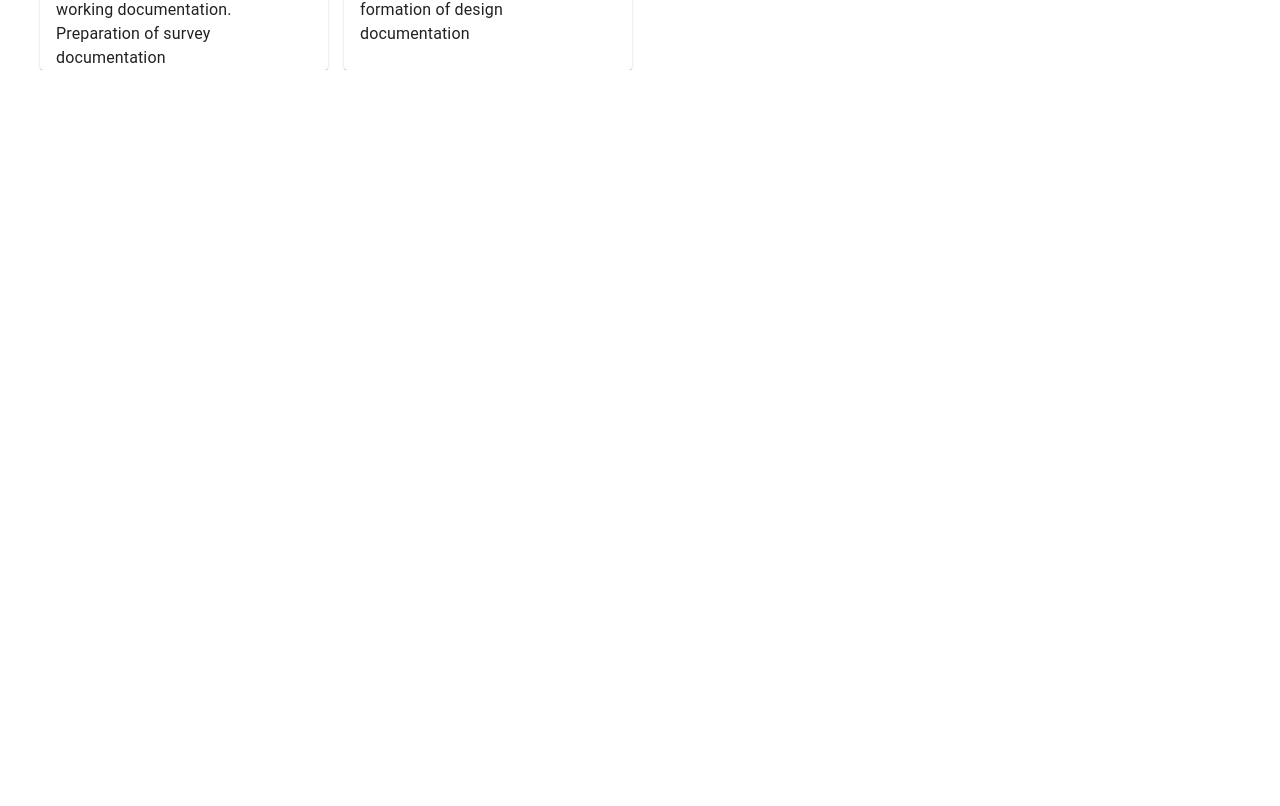
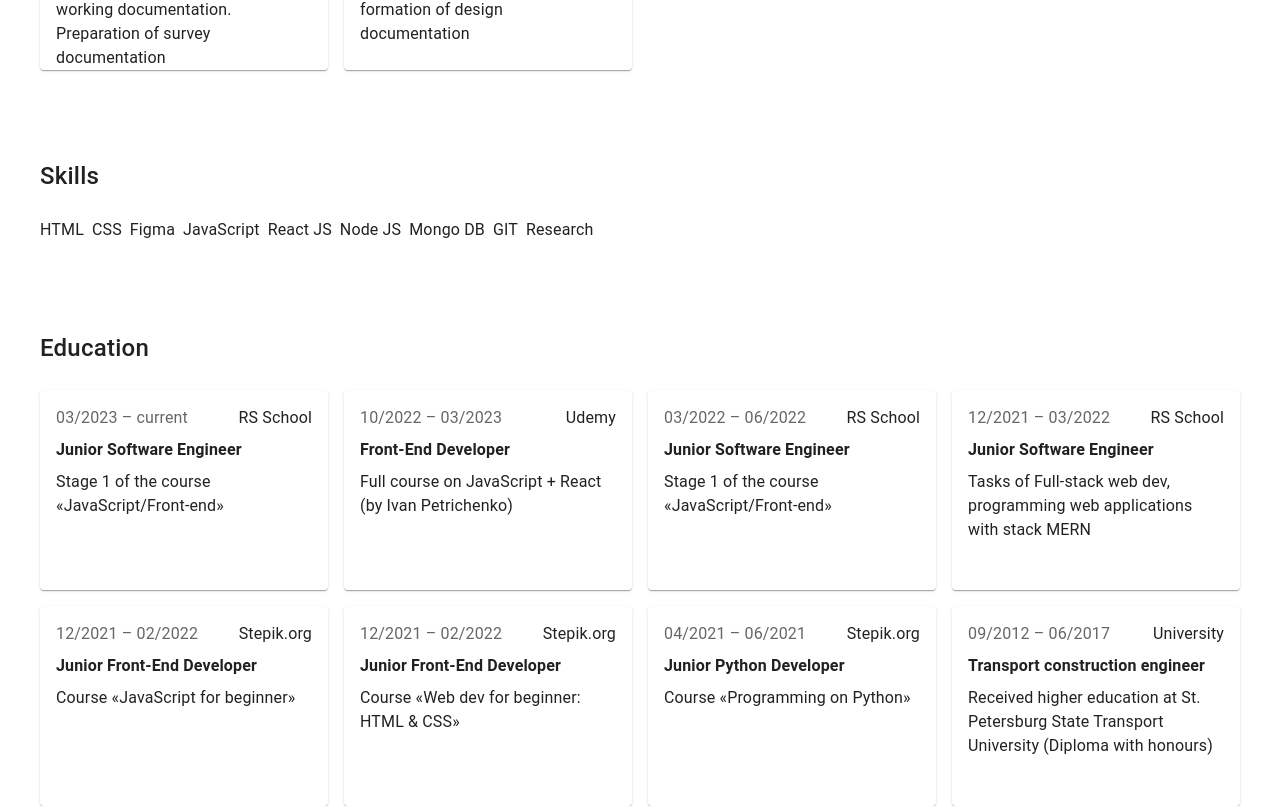
Before and after one commit to asuponev/asuponev.github.io, a React (Create React App) app: page / in a window 1280 px wide. Shown: the part 878-1684 px from the top of the page. Before the commit the page ends 948 px from the top, so only its background shows below. Built offline with nearby package versions, Linux system fonts and the light colour scheme.

Commit message:
feat: implement sections skills and education

```diff
--- /dev/null
+++ b/src/data/education-data.js
@@ -0,0 +1,60 @@
+const educationData = [
+  {
+    id: "1",
+    date: "09/2012 – 06/2017",
+    company: "University",
+    position: "Transport construction engineer",
+    description: "Received higher education at St. Petersburg State Transport University (Diploma with honours)"
+  },
+  {
+    id: "2",
+    date: "04/2021 – 06/2021",
+    company: "Stepik.org",
+    position: "Junior Python Developer",
+    description: "Course «Programming on Python»"
+  },
+  {
+    id: "3",
+    date: "12/2021 – 02/2022",
+    company: "Stepik.org",
+    position: "Junior Front-End Developer",
+    description: "Course «Web dev for beginner: HTML & CSS»"
+  },
+  {
+    id: "4",
+    date: "12/2021 – 02/2022",
+    company: "Stepik.org",
+    position: "Junior Front-End Developer",
+    description: "Course «JavaScript for beginner»"
+  },
+  {
+    id: "5",
+    date: "12/2021 – 03/2022",
+    company: "RS School",
+    position: "Junior Software Engineer",
+    description: "Tasks of Full-stack web dev, programming web applications with stack MERN"
+  },
+  {
+    id: "6",
+    date: "03/2022 – 06/2022",
+    company: "RS School",
+    position: "Junior Software Engineer",
+    description: "Stage 1 of the course «JavaScript/Front-end»"
+  },
+  {
+    id: "7",
+    date: "10/2022 – 03/2023",
+    company: "Udemy",
+    position: "Front-End Developer",
+    description: "Full course on JavaScript + React (by Ivan Petrichenko)"
+  },
+  {
+    id: "8",
+    date: "03/2023 – current",
+    company: "RS School",
+    position: "Junior Software Engineer",
+    description: "Stage 1 of the course «JavaScript/Front-end»"
+  },
+];
+
+export default educationData;
--- /dev/null
+++ b/src/data/skills-data.js
@@ -0,0 +1,13 @@
+const skillsData = [
+  "HTML",
+  "CSS",
+  "Figma",
+  "JavaScript",
+  "React JS",
+  "Node JS",
+  "Mongo DB",
+  "GIT",
+  "Research",
+]
+
+export default skillsData;
--- /dev/null
+++ b/src/sections/education.js
@@ -0,0 +1,29 @@
+import React from 'react';
+import { Box, Grid, Typography } from '@mui/material';
+
+import InfoCard from '../components/cards/info-card';
+import educationData from '../data/education-data';
+
+const Education = () => {
+
+  const cards = [...educationData].reverse().map(item => {
+    return (
+      <Grid item lg={3} md={4} sm={6} xs={12} key={item.id}>
+        <InfoCard {...item} />
+      </Grid>
+    );
+  });
+
+  return (
+    <Box component="section" className="container" mt={11} id="education">
+      <Typography fontWeight={500} fontSize={24} mb={3}>
+        Education
+      </Typography>
+      <Grid container spacing={2}>
+        {cards}
+      </Grid>
+    </Box>
+  );
+}
+
+export default Education;
--- a/src/sections/sections.js
+++ b/src/sections/sections.js
@@ -3,12 +3,16 @@ import { Box } from '@mui/material';
 
 import About from './about';
 import Experience from './experience';
+import Skills from './skills';
+import Education from './education';
 
 const Sections = () => {
   return (
     <Box component="main">
       <About />
       <Experience />
+      <Skills />
+      <Education />
     </Box>
   );
 }
--- /dev/null
+++ b/src/sections/skills.js
@@ -0,0 +1,28 @@
+import React from 'react';
+import { Box, Stack, Typography } from '@mui/material';
+
+import skillsData from '../data/skills-data';
+
+const Skills = () => {
+
+  const skills = skillsData.map(skill => {
+    return (
+      <Typography>
+        {skill}
+      </Typography>
+    );
+  });
+
+  return (
+    <Box component="section" className="container" mt={11} id="skills">
+      <Typography fontWeight={500} fontSize={24} mb={3}>
+        Skills
+      </Typography>
+      <Stack direction="row" alignItems="center" flexWrap="wrap" gap={1}>
+        {skills}
+      </Stack>
+    </Box>
+  );
+}
+
+export default Skills;
```
